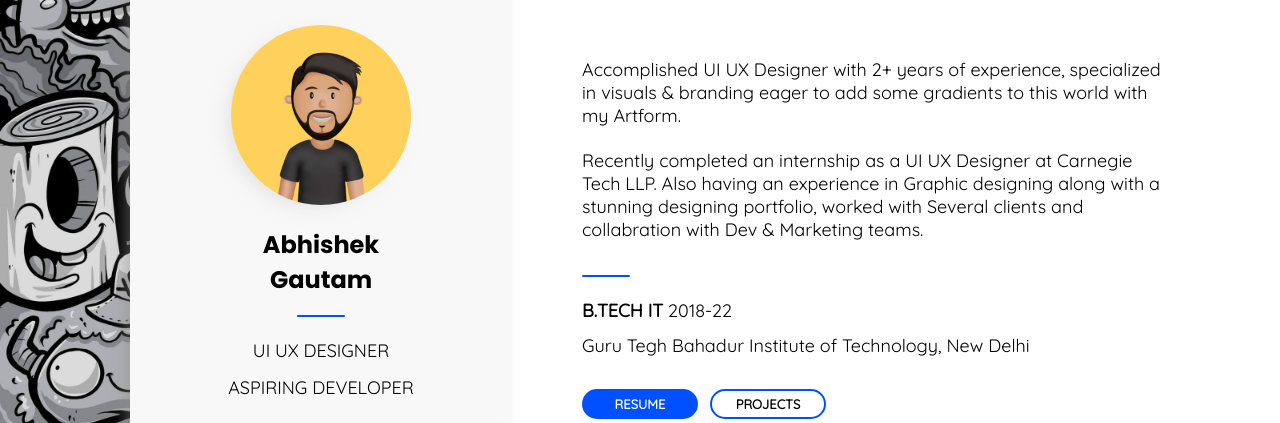
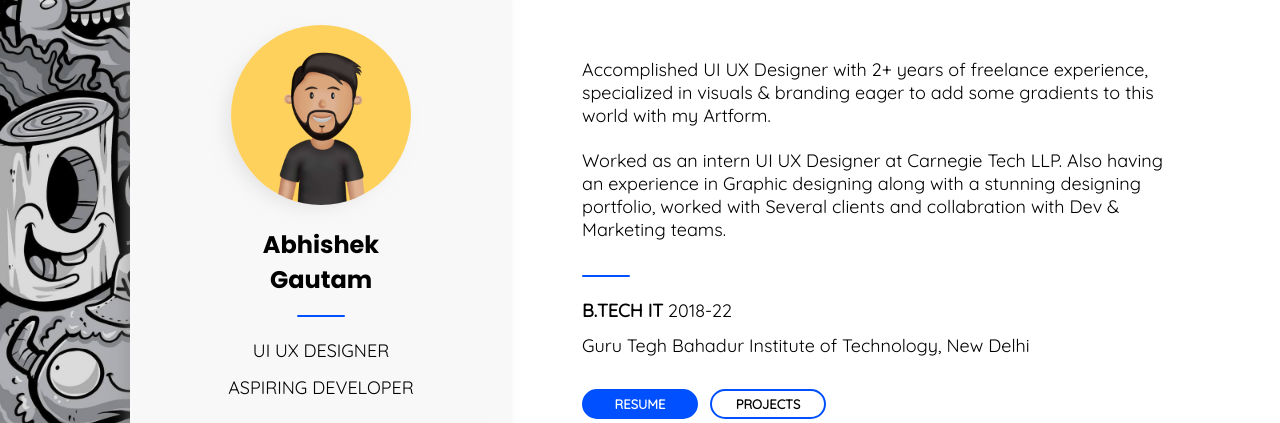
Before and after one commit to officialabhishekgautam/Portfolio-Website, a website: page index.html in a window 1280 px wide. Shown: the part 179-602 px from the top of the page. Drawn offline with Linux system fonts and the light colour scheme.

Commit message:
Update index.html
updated summary

```diff
--- a/index.html
+++ b/index.html
@@ -72,8 +72,8 @@
             </div>
             <div class="flex-row" id="landingpage2">
                 <div class="flex-col-n lp-para-main">
-                    <div class="lp-para subhead lp2fix" style="margin-top: 64px; ">Accomplished UI UX Designer with 2+ years of experience, specialized in visuals & branding eager to add some gradients to this world with my Artform.</div>
-                    <div class="lp-para subhead" style="margin-top: 22px;">Recently completed an internship as a UI UX Designer at Carnegie Tech LLP. Also having an experience in Graphic designing along with a stunning designing portfolio, worked with Several clients and collabration with Dev & Marketing teams.</div>
+                    <div class="lp-para subhead lp2fix" style="margin-top: 64px; ">Accomplished UI UX Designer with 2+ years of freelance experience, specialized in visuals & branding eager to add some gradients to this world with my Artform.</div>
+                    <div class="lp-para subhead" style="margin-top: 22px;">Worked as an intern UI UX Designer at Carnegie Tech LLP. Also having an experience in Graphic designing along with a stunning designing portfolio, worked with Several clients and collabration with Dev & Marketing teams.</div>
                     <div class="line la-para" id="linefix" style=" margin-top: 34px;"></div>
                     <div class="lp-para subhead" style="margin-top: 22px;"><strong>B.TECH IT</strong> 2018-22</div>
                     <div class="lp-para subhead" style="margin-top: 12px;">Guru Tegh Bahadur Institute of Technology, New Delhi</div>
```
